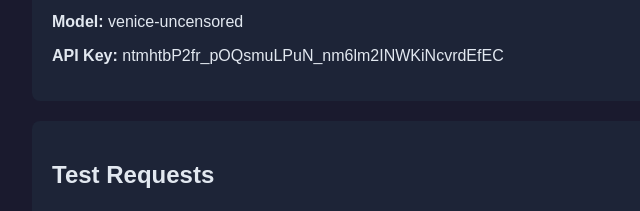
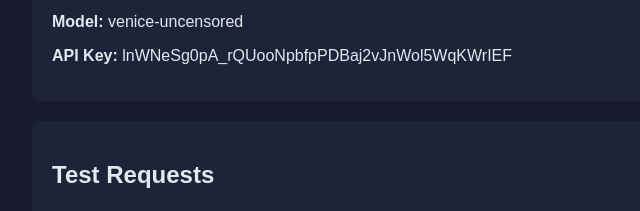
Before and after one commit to vivmuk/CognitiveBias, a plain HTML site: page test-venice-direct.html in a window 1280 px wide. Shown: the part 259-470 px from the top of the page, 208-848 px from the left. Drawn offline with Linux system fonts and the light colour scheme.

Commit message:
Update Venice API key

```diff
--- a/test-venice-direct.html
+++ b/test-venice-direct.html
@@ -51,7 +51,7 @@
         <h2>Test Configuration</h2>
         <p><strong>Endpoint:</strong> <span id="endpoint">https://api.venice.ai/api/v1/chat/completions</span></p>
         <p><strong>Model:</strong> <span id="model">venice-uncensored</span></p>
-        <p><strong>API Key:</strong> <span id="apiKey">ntmhtbP2fr_pOQsmuLPuN_nm6lm2INWKiNcvrdEfEC</span></p>
+        <p><strong>API Key:</strong> <span id="apiKey">lnWNeSg0pA_rQUooNpbfpPDBaj2vJnWol5WqKWrIEF</span></p>
     </div>
 
     <div class="test-section">
@@ -65,7 +65,7 @@
     <div id="result"></div>
 
     <script>
-        const API_KEY = 'ntmhtbP2fr_pOQsmuLPuN_nm6lm2INWKiNcvrdEfEC';
+        const API_KEY = 'lnWNeSg0pA_rQUooNpbfpPDBaj2vJnWol5WqKWrIEF';
         const BASE_URL = 'https://api.venice.ai/api/v1/chat/completions';
         const MODEL = 'venice-uncensored';
 
--- a/venice-api.js
+++ b/venice-api.js
@@ -1,7 +1,7 @@
 // Venice AI API Service for Cognitive Bias Deep Exploration
 class VeniceAPIService {
     constructor() {
-        this.apiKey = 'ntmhtbP2fr_pOQsmuLPuN_nm6lm2INWKiNcvrdEfEC';
+        this.apiKey = 'lnWNeSg0pA_rQUooNpbfpPDBaj2vJnWol5WqKWrIEF';
         this.baseURL = 'https://api.venice.ai/api/v1/chat/completions';
         this.model = 'venice-uncensored'; // Using Venice Uncensored model
     }
```
Also changed, not shown: test-venice-api.html (+1 -0 lines).
